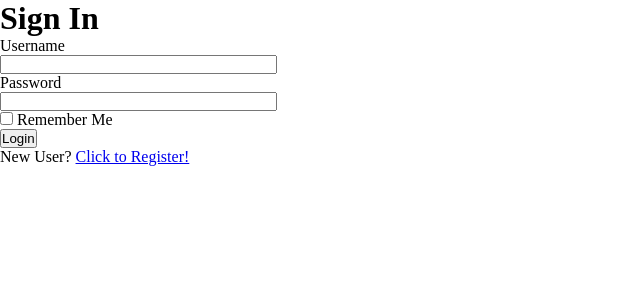
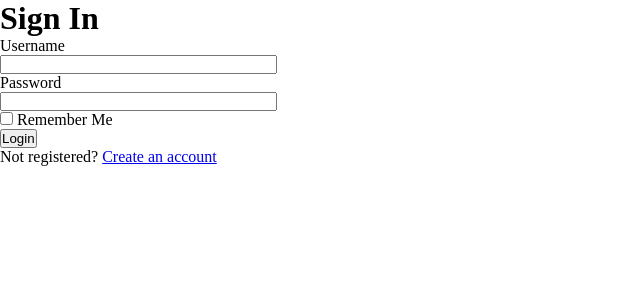
Before and after one commit to Karuka3/gs-support, a Flask app: page /auth/login in a window 1280 px wide. Shown: the part 56-356 px from the top of the page, without its empty margins (0-640 px from the left). Run offline with Flask 2, Linux system fonts and the light colour scheme.

Commit message:
Add login.html

```diff
--- a/gs_support_tools/templates/login.html
+++ b/gs_support_tools/templates/login.html
@@ -1,9 +1,15 @@
 {% extends "base.html" %}
+
+{% block css %}
+<link rel="stylesheet" type="text/css" href="{{ url_for('static', filename= 'css/login.css') }}">
+{% endblock %}
 
 {% block content %}
 <h1>Sign In</h1>
-<form action="" method="post" novalidate>
-    {{ form.hidden_tag() }}
+<div class="login-page">
+    <div class="form">
+        <form class="login-form" action="" method="post" novalidate>
+            {{ form.csrf_token }}
             <p>
                 {{ form.username.label }}<br>
                 {{ form.username(size=32) }}<br>
@@ -18,8 +24,10 @@
                 <span style="color: red;">[{{ error }}]</span>
                 {% endfor %}
             </p>
-    <p>{{ form.remember() }} {{ form.remember.label }}</p>
+            <p class="rem">{{ form.remember() }} {{ form.remember.label }}</p>
             <p>{{ form.submit() }}</p>
-    <p>New User? <a href="{{ url_for('auth.register') }}">Click to Register!</a></p>
+            <p class="message"> Not registered? <a href="{{ url_for('auth.register') }}">Create an account</a></p>
         </form>
+    </div>
+</div>
 {% endblock %}
```
Lines whose indentation alone changed are shown as unchanged.
